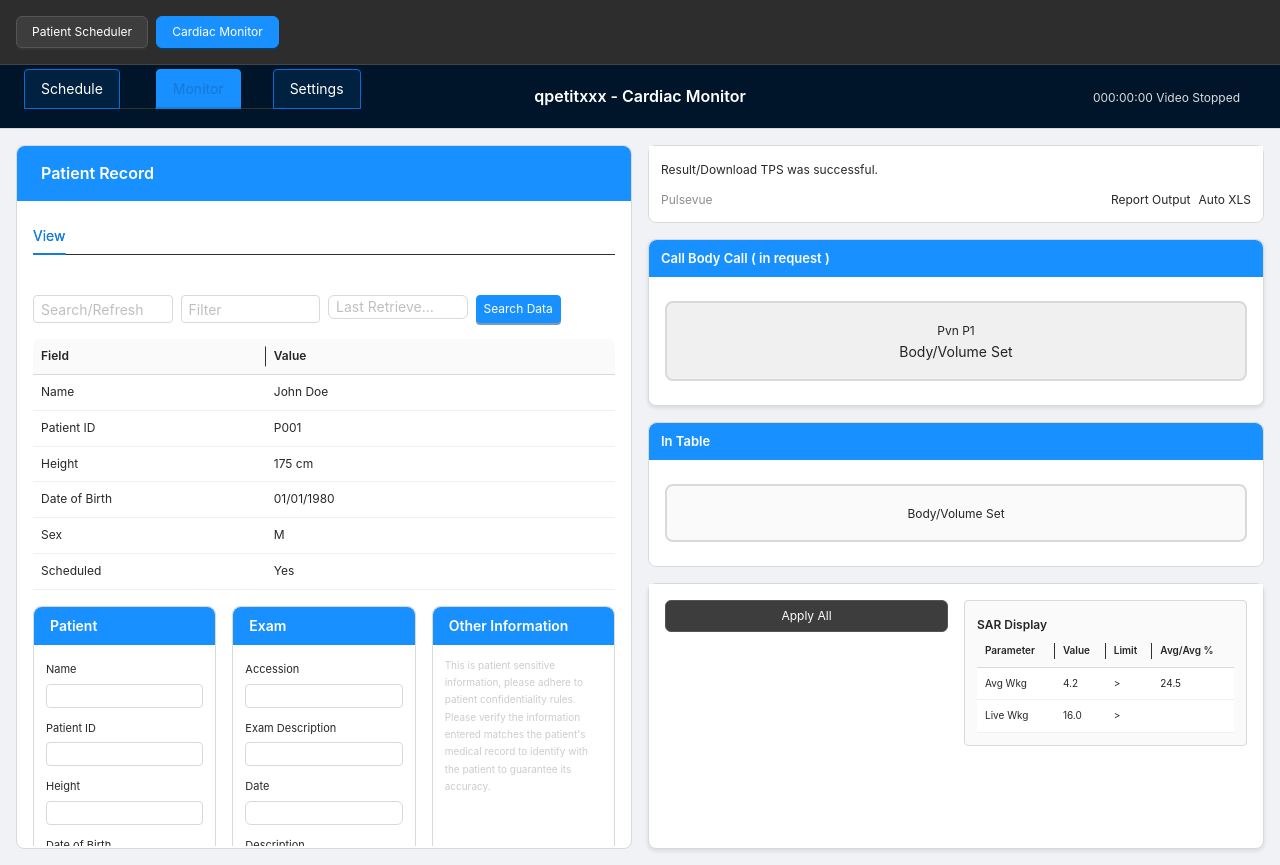
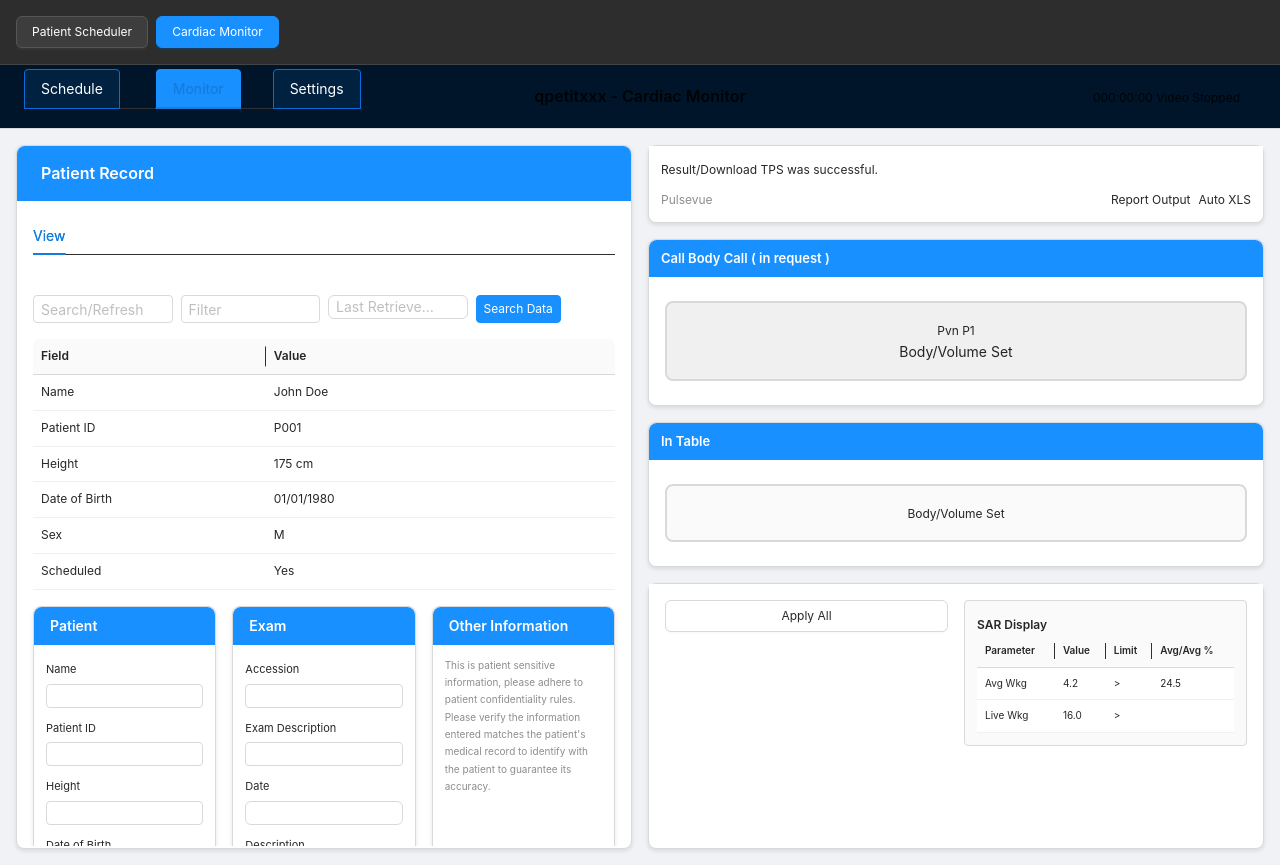
Before and after one commit to alexiskulash/fusion-antd, a React (Vite) app: page /monitor in a window 1280 px wide. Built offline with nearby package versions, Linux system fonts and the light colour scheme.

Commit message:
Add comprehensive text color overrides for all Monitor components
cgen-7857dd83b6364f5c98caa4c478b5ebd8

```diff
--- a/src/Monitor.css
+++ b/src/Monitor.css
@@ -475,11 +475,10 @@
   font-size: 12px;
 }
 
-/* Remove all custom color overrides - use default Ant Design styling */
+/* Comprehensive color overrides for consistency */
 .monitor-layout .ant-input,
 .monitor-layout .ant-picker,
 .monitor-layout .ant-select-selector {
-  /* Reset to use default Ant Design styling */
   background: #ffffff !important;
   border: 1px solid #d9d9d9 !important;
   color: rgba(0, 0, 0, 0.85) !important;
@@ -496,6 +495,46 @@
 
 .monitor-layout .ant-select-arrow {
   color: rgba(0, 0, 0, 0.25) !important;
+}
+
+/* Ensure all buttons have proper styling */
+.monitor-layout .ant-btn {
+  border: 1px solid #d9d9d9;
+  background: #ffffff;
+  color: rgba(0, 0, 0, 0.85);
+  box-shadow: 0 2px 0 rgba(0, 0, 0, 0.016);
+}
+
+.monitor-layout .ant-btn:hover {
+  color: #1890ff;
+  border-color: #1890ff;
+}
+
+.monitor-layout .ant-btn-primary {
+  background: #1890ff;
+  border-color: #1890ff;
+  color: #ffffff;
+}
+
+.monitor-layout .ant-btn-primary:hover {
+  background: #40a9ff;
+  border-color: #40a9ff;
+  color: #ffffff;
+}
+
+/* Fix all card shadows for consistency */
+.monitor-layout .ant-card {
+  box-shadow: 0 2px 4px rgba(0, 0, 0, 0.1);
+}
+
+/* Ensure all typography is consistently colored */
+.monitor-layout .ant-typography,
+.monitor-layout .ant-typography.ant-typography-caption {
+  color: rgba(0, 0, 0, 0.85) !important;
+}
+
+.monitor-layout .ant-typography.ant-typography-secondary {
+  color: rgba(0, 0, 0, 0.45) !important;
 }
 
 /* Standard Ant Design dropdown styling */
```
